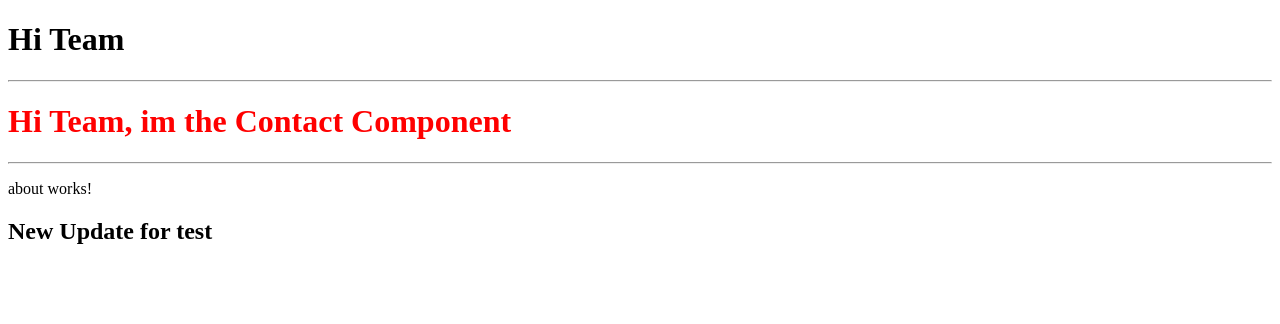
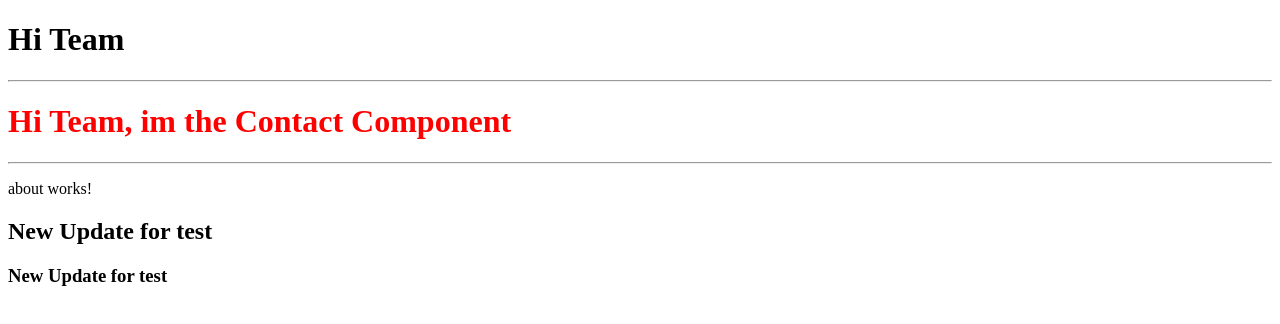
Before and after one commit to Ashan-TUF/First_Angular_Project_For_Academic, an Angular app: page / in a window 1280 px wide. Shown: the top 324 px of the page. Built offline with nearby package versions, Linux system fonts and the light colour scheme.

Commit message:
second Commit for check

```diff
--- a/src/app/contact/contact.component.html
+++ b/src/app/contact/contact.component.html
@@ -2,3 +2,4 @@
 <hr>
 <app-about></app-about>
 <h2>New Update for test</h2>
+<h3>New Update for test</h3>
```
